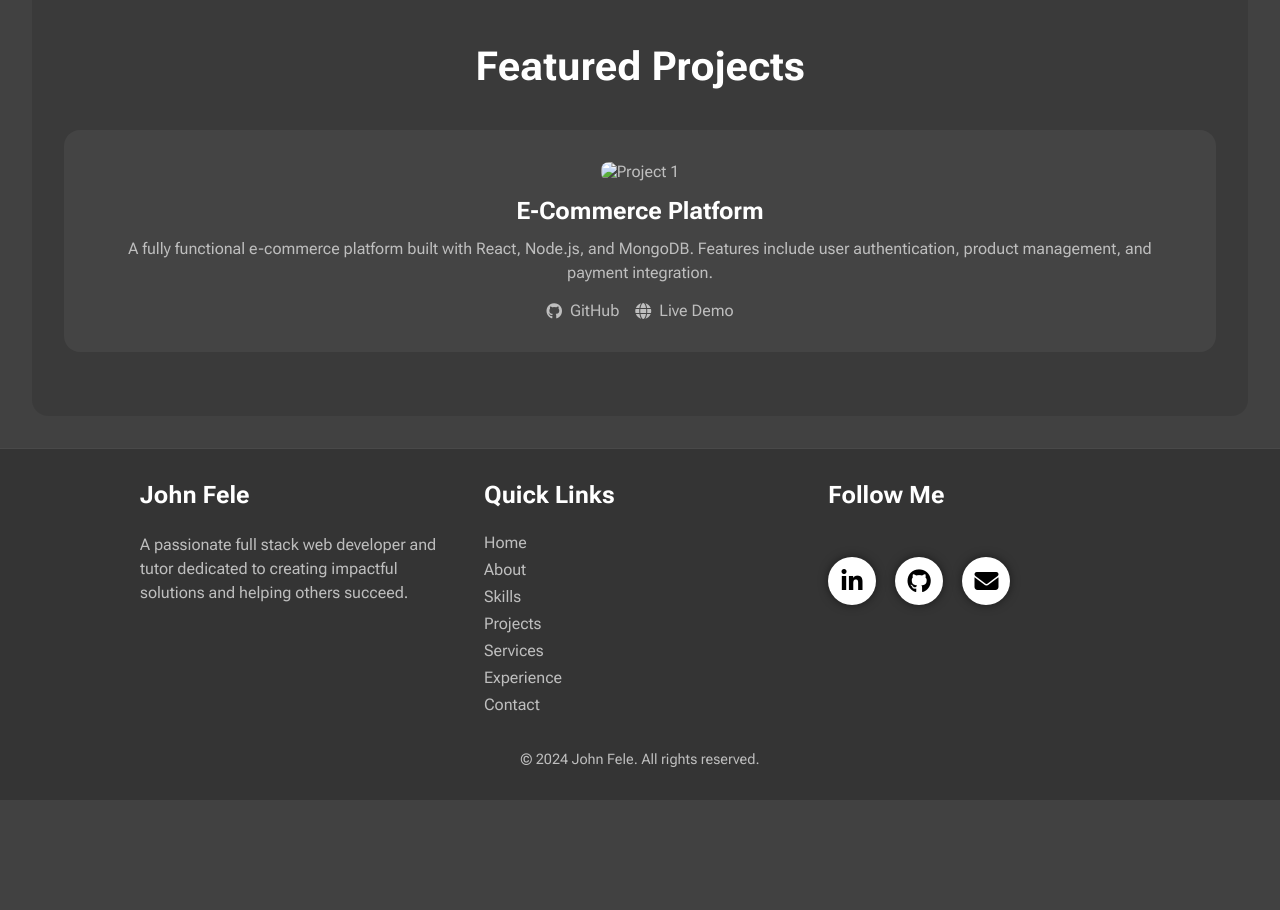
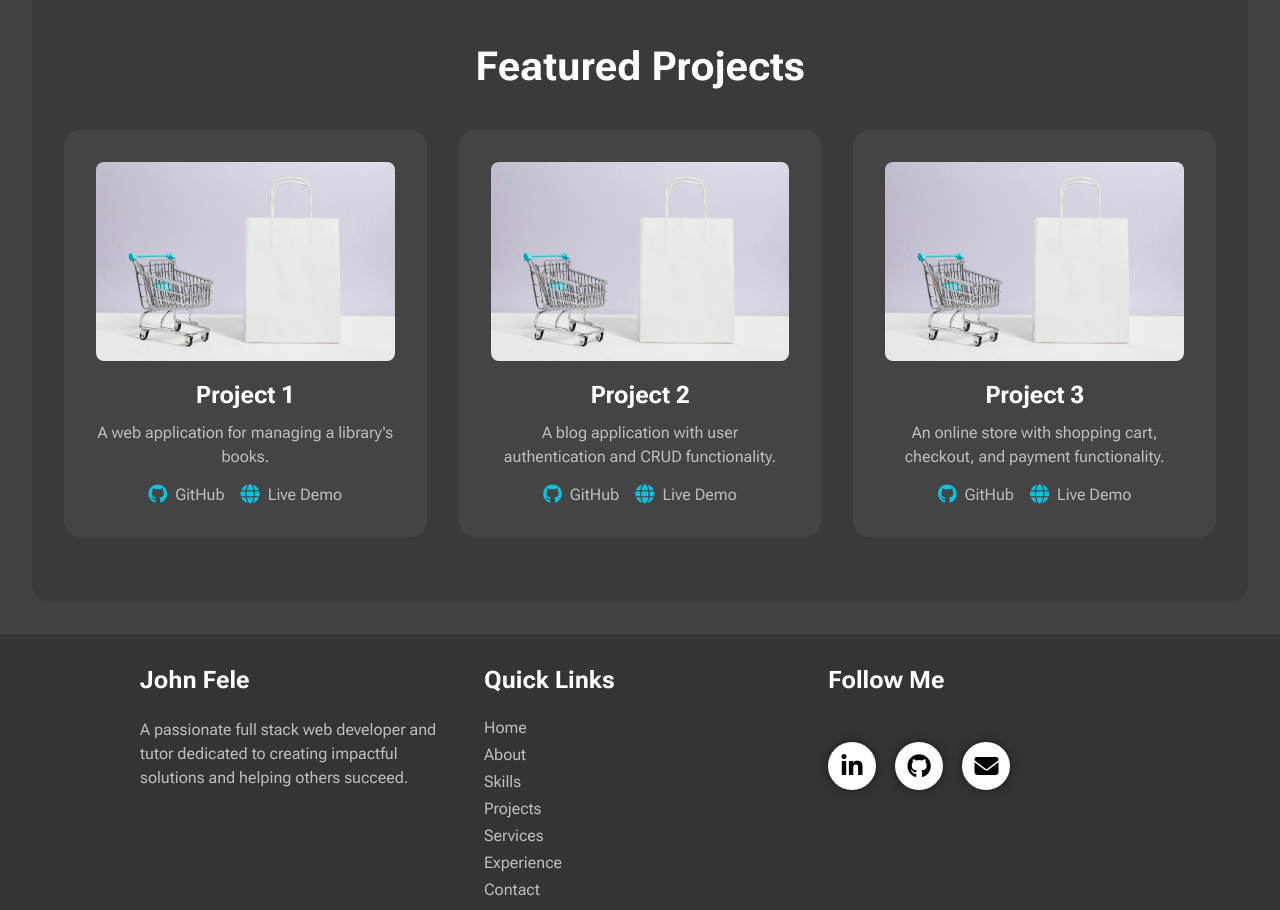
Before and after one commit to JohnFele/JohnFele.github.io, a plain HTML site: page src/pages/projects.html in a window 1280 px wide. Shown: the part 800-1710 px from the top of the page. Before the commit the page ends 1600 px from the top, so only its background shows below. Drawn offline with Linux system fonts and the light colour scheme.

Commit message:
Added new stuff to site

```diff
--- /dev/null
+++ b/src/js/projects.js
@@ -0,0 +1,29 @@
+const data = fetch("../js/projects.json")
+  .then(response => response.json())
+  .then(projectData => addProjectData(projectData))
+  .catch(error => console.error("Error fetching data:", error));
+
+const addProjectData = (projects) => {
+  const projectsContainer = document.querySelector(".projects-grid");
+  projects.forEach((project) => {
+    const projectCard = document.createElement("div");
+    projectCard.classList.add("project-card");
+
+    projectCard.innerHTML = `
+            <img src="../assets/images/projects/${project.image}" alt="Project 1">
+            <h3>${project.title}</h3>
+            <p>
+              ${project.description}
+            </p>
+            <div class="project-links">
+              <a href="${project.github}" target="_blank" class="project-link">
+                <i class="fa-brands fa-github"></i> GitHub
+              </a>
+              <a href="${project.link}" target="_blank" class="project-link">
+                <i class="fa-solid fa-globe"></i> Live Demo
+              </a>
+            </div>
+            `;
+    projectsContainer.appendChild(projectCard);
+  });
+};
--- /dev/null
+++ b/src/js/projects.json
@@ -0,0 +1,26 @@
+[
+  {
+    "image": "e-commerce.jpg",
+    "title": "Project 1",
+    "description": "A web application for managing a library's books.",
+    "github": "https://github.com/user1/project1",
+    "link": "https://github.com/user1/project1",
+    "technologies": ["React", "Node.js", "Express.js"]
+  },
+  {
+    "image": "e-commerce.jpg",
+    "title": "Project 2",
+    "description": "A blog application with user authentication and CRUD functionality.",
+    "github": "https://github.com/user2/project2",
+    "link": "https://github.com/user2/project2",
+    "technologies": ["React", "Node.js", "Express.js", "MongoDB"]
+  },
+  {
+    "image": "e-commerce.jpg",
+    "title": "Project 3",
+    "description": "An online store with shopping cart, checkout, and payment functionality.",
+    "github": "https://github.com/user3/project3",
+    "link": "https://github.com/user3/project3",
+    "technologies": ["React", "Node.js", "Express.js", "MongoDB"]
+  }
+]
--- a/src/pages/projects.html
+++ b/src/pages/projects.html
@@ -4,12 +4,15 @@
   <meta charset="UTF-8">
   <meta name="viewport" content="width=device-width, initial-scale=1.0">
   <title>John Fele - Projects</title>
+
   <link rel="stylesheet" href="../styles/style.css">
   <link rel="stylesheet" href="../styles/project-styles.css">
   <link rel="stylesheet" href="../styles/media-queries.css">
+
   <script src="https://kit.fontawesome.com/0a4ff4127d.js" crossorigin="anonymous"></script>
   <link rel="preconnect" href="https://fonts.googleapis.com">
   <link rel="preconnect" href="https://fonts.gstatic.com" crossorigin>
+
   <link href="https://fonts.googleapis.com/css2?family=Roboto+Flex:opsz,wght@8..144,100..1000&display=swap" rel="stylesheet">
 </head>
 <body>
@@ -29,7 +32,7 @@
         <li><a href="index.html#services">Services</a></li>
         <li><a href="index.html#experience">Experience</a></li>
         <li><a href="index.html#contact">Contact</a></li>
-        <li><a class="accent-link" href="https://drive.google.com/file/d/1Gaa0sSkAQ8THKSvQoFRYFeCywWrDFzRX/view?usp=sharing" target="_blank"><span>Resume</span></a></li>
+        <li><a class="accent-link" href="https://drive.google.com/file/d/1HZUyR0DiX2WH-m2ZJH0npF22wEWyPnDr/view?usp=sharing" target="_blank"><span>Resume</span></a></li>
       </ul>
     </nav>
     <div id="overlay" onclick="toggleSidebar()" aria-hidden="true"></div>
@@ -51,19 +54,6 @@
       <div class="projects-content">
         <h2>Featured Projects</h2>
         <div class="projects-grid">
-          <div class="project-card">
-            <img src="src/assets/images/project1.jpg" alt="Project 1">
-            <h3>E-Commerce Platform</h3>
-            <p>A fully functional e-commerce platform built with React, Node.js, and MongoDB. Features include user authentication, product management, and payment integration.</p>
-            <div class="project-links">
-              <a href="https://github.com/JohnFele/ecommerce-platform" target="_blank" class="project-link">
-                <i class="fa-brands fa-github"></i> GitHub
-              </a>
-              <a href="https://ecommerce-platform-demo.com" target="_blank" class="project-link">
-                <i class="fa-solid fa-globe"></i> Live Demo
-              </a>
-            </div>
-          </div>
         </div>
       </div>
     </section>
@@ -108,5 +98,6 @@
   </footer>
 
   <script src="../js/script.js"></script>
+  <script src="../js/projects.js"></script>
 </body>
 </html>
--- a/src/styles/project-styles.css
+++ b/src/styles/project-styles.css
@@ -1,3 +1,8 @@
+img {
+  max-width: 500px;
+}
+
+
 /* Projects Hero Section */
 #projects-hero {
   height: calc(100vh - 3.3em);
@@ -7,6 +12,7 @@
   align-items: center;
   text-align: center;
   background-color: rgba(0, 0, 0, 0.1);
+  border-radius: 0.5em;
   padding: 2em;
 }
 
@@ -83,6 +89,11 @@
   gap: 1em;
 }
 
+.project-links i {
+  font-size: 1.2em;
+  color: var(--color-pr);
+}
+
 .project-link {
   display: flex;
   align-items: center;
@@ -90,8 +101,10 @@
   color: var(--txt-color-dm);
   text-decoration: none;
   transition: color 0.3s ease;
+  transition: transform 0.3s ease;
 }
 
 .project-link:hover {
   color: var(--color-pr);
+  transform: scale(1.1);
 }
```
Also changed, not shown: src/assets/images/projects/e-commerce.jpg (renamed from src/assets/images/projects/e-commerse.jpg).
